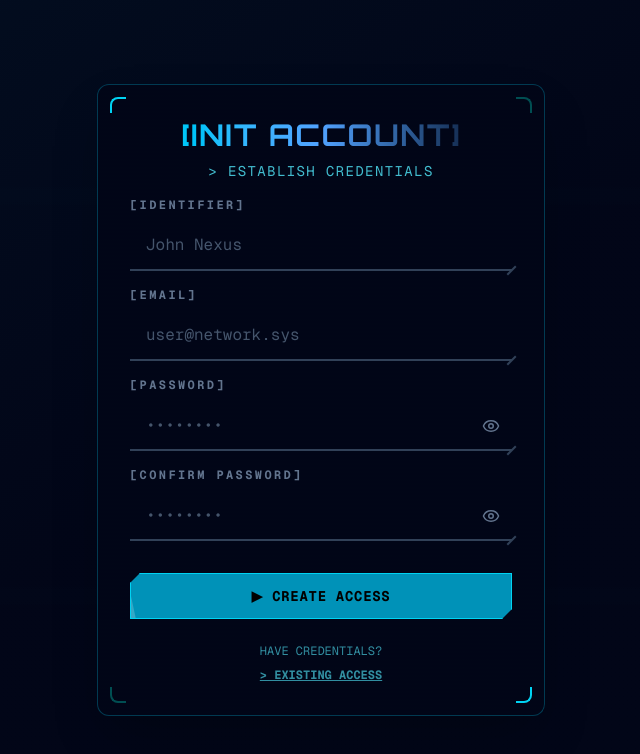
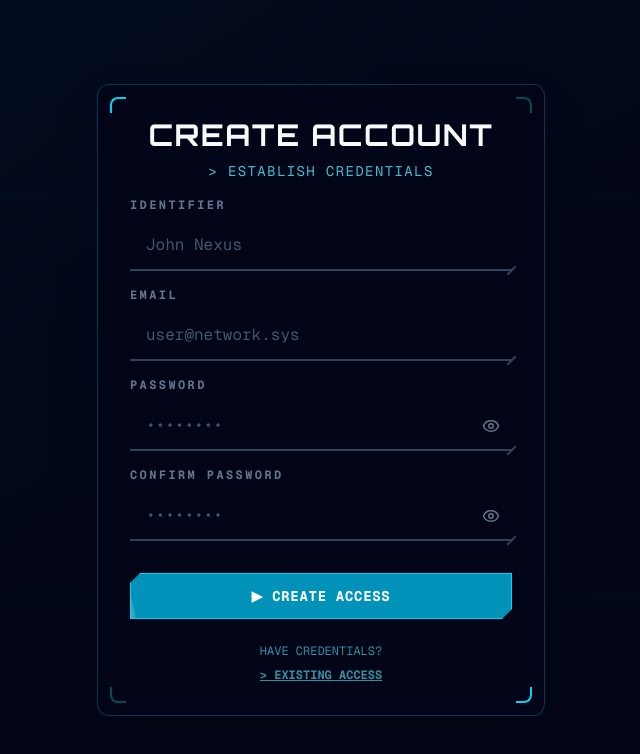
Before and after one commit to yogesh-hunarho/school-game, a React (Vite) app: page /signup in a window 1280 px wide. Shown: the top 754 px of the page, without its empty margins (319-959 px from the left). Built offline with nearby package versions, Linux system fonts and the light colour scheme.

Commit message:
fix: some text

```diff
--- a/src/main.tsx
+++ b/src/main.tsx
@@ -9,7 +9,7 @@ import router from "./router.jsx"
 
 createRoot(document.getElementById("root")!).render(
   <StrictMode>
-    <ThemeProvider defaultTheme="light" storageKey="vite-ui-theme">
+    <ThemeProvider defaultTheme="dark" storageKey="vite-ui-theme">
       <RouterProvider router={router} />
     </ThemeProvider>
   </StrictMode>
--- a/src/view/login.jsx
+++ b/src/view/login.jsx
@@ -79,8 +79,8 @@ export default function CyberpunkLogin() {
 
                         <div className="space-y-6">
                             <motion.div variants={itemVariants} className="space-y-2 text-center">
-                                <h1 className="text-4xl font-bold bg-linear-to-r from-cyan-400 via-blue-400 to-magenta-400 bg-clip-text text-transparent uppercase tracking-wider">
-                                    [ACCESS GRANTED]
+                                <h1 className="text-4xl font-bold  uppercase tracking-wider">
+                                    WELCOME <br /> BACK
                                 </h1>
                                 <p className="text-sm text-cyan-300/80 font-mono tracking-widest">&gt; ENTER CREDENTIALS</p>
                             </motion.div>
@@ -120,7 +120,7 @@ export default function CyberpunkLogin() {
 
                                 <motion.div variants={itemVariants} className="pt-2">
                                     <CyberpunkButton type="submit" disabled={loading} variant="primary" className={"w-full text-center relative group/btn overflow-hidden"}>
-                                        <p className="relative inline-flex items-center justify-center gap-2 rounded-sm font-mono font-bold uppercase tracking-wider text-sm">
+                                        <p className="relative inline-flex items-center text-white justify-center gap-2 rounded-sm font-mono font-bold uppercase tracking-wider text-sm">
                                             {loading ? (
                                                 <>
                                                     <span className="inline-block w-4 h-4 border-2 animate-spin" />
--- a/src/view/sign-up.jsx
+++ b/src/view/sign-up.jsx
@@ -91,8 +91,8 @@ export default function CyberpunkSignup() {
 
                         <div className="relative z-10 space-y-6">
                             <motion.div variants={itemVariants} className="space-y-2 text-center">
-                                <h1 className="text-3xl font-bold bg-linear-to-r from-cyan-400 via-blue-400 to-magenta-400 bg-clip-text text-transparent uppercase tracking-wider">
-                                    [INIT ACCOUNT]
+                                <h1 className="text-3xl font-bold uppercase tracking-wider">
+                                    CREATE ACCOUNT
                                 </h1>
                                 <p className="text-sm text-cyan-300/80 font-mono tracking-widest">&gt; ESTABLISH CREDENTIALS</p>
                             </motion.div>
@@ -112,7 +112,7 @@ export default function CyberpunkSignup() {
                                 <motion.div variants={itemVariants} className="space-y-2">
                                     <div className="group/input pt-4">
                                         <CyberpunkInput
-                                            label="[IDENTIFIER]"
+                                            label="IDENTIFIER"
                                             placeholder="John Nexus"
                                             ref={nameRef}
                                             type="text"
@@ -123,7 +123,7 @@ export default function CyberpunkSignup() {
                                 <motion.div variants={itemVariants} className="space-y-2">
                                     <div className="group/input pt-4">
                                         <CyberpunkInput
-                                            label="[EMAIL]"
+                                            label="EMAIL"
                                             placeholder="user@network.sys"
                                             ref={emailRef}
                                             type="email"
@@ -134,7 +134,7 @@ export default function CyberpunkSignup() {
                                 <motion.div variants={itemVariants} className="space-y-2">
                                     <div className="group/input pt-4">
                                         <CyberpunkInput
-                                            label="[PASSWORD]"
+                                            label="PASSWORD"
                                             placeholder="••••••••"
                                             ref={passwordRef}
                                             type="password"
@@ -145,7 +145,7 @@ export default function CyberpunkSignup() {
                                 <motion.div variants={itemVariants} className="space-y-2">
                                     <div className="group/input pt-4">
                                         <CyberpunkInput
-                                            label="[CONFIRM PASSWORD]"
+                                            label="CONFIRM PASSWORD"
                                             placeholder="••••••••"
                                             ref={passwordConfirmationRef}
                                             type="password"
@@ -154,21 +154,9 @@ export default function CyberpunkSignup() {
                                 </motion.div>
 
                                 <motion.div variants={itemVariants} className="pt-2">
-                                    {/* <Button type="submit" disabled={loading} className="w-full relative group/btn overflow-hidden">
-                                        <div className="absolute inset-0 bg-linear-to-r from-cyan-500 via-magenta-500 to-cyan-500 opacity-0 group-hover/btn:opacity-100 transition-opacity duration-300" />
-                                        <span className="relative inline-flex items-center justify-center gap-2 font-mono font-bold uppercase tracking-wider text-sm">
-                                            {loading ? (
-                                                <>
-                                                    <span className="inline-block w-4 h-4 border-2 border-cyan-300 border-t-magenta-300 rounded-full animate-spin" />
-                                                    PROCESSING...
-                                                </>
-                                            ) : (
-                                                <>▶ CREATE ACCESS</>
-                                            )}
-                                        </span>
-                                    </Button> */}
+
                                     <CyberpunkButton type="submit" disabled={loading} variant="primary" className={"w-full relative text-center group/btn overflow-hidden"}>
-                                        <span className="relative inline-flex items-center justify-center gap-2 rounded-sm font-mono font-bold uppercase tracking-wider text-sm">
+                                        <span className="relative text-white inline-flex items-center justify-center gap-2 rounded-sm font-mono font-bold uppercase tracking-wider text-sm">
                                             {loading ? (
                                                 <>
                                                     <span className="inline-block w-4 h-4 border-2 animate-spin" />
```
